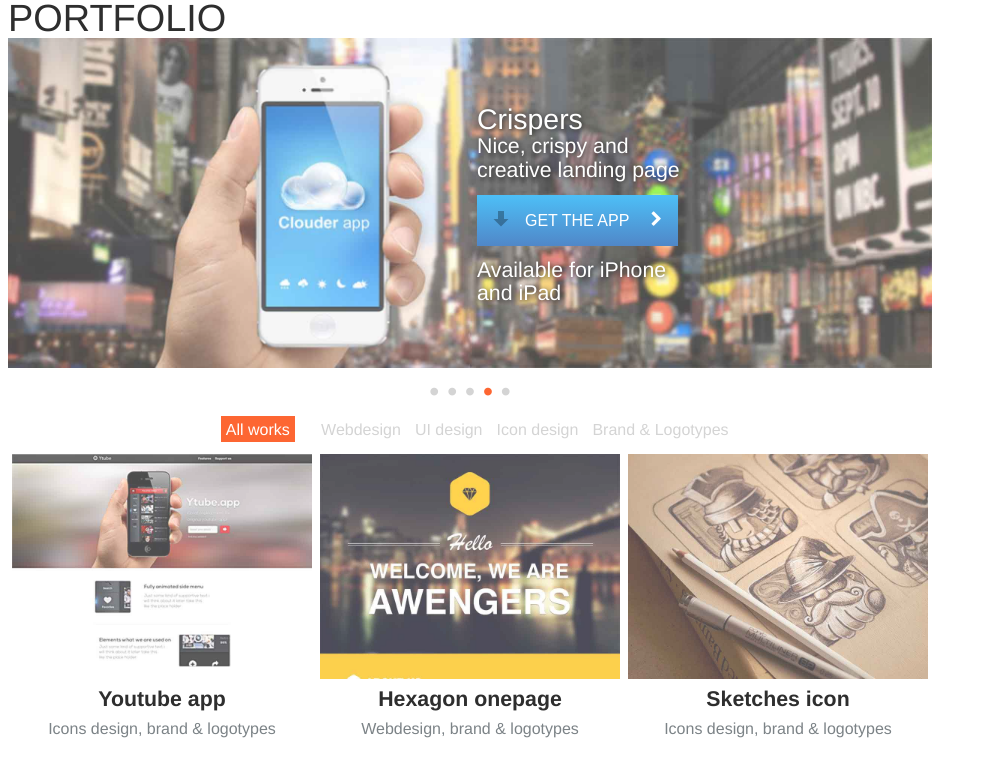
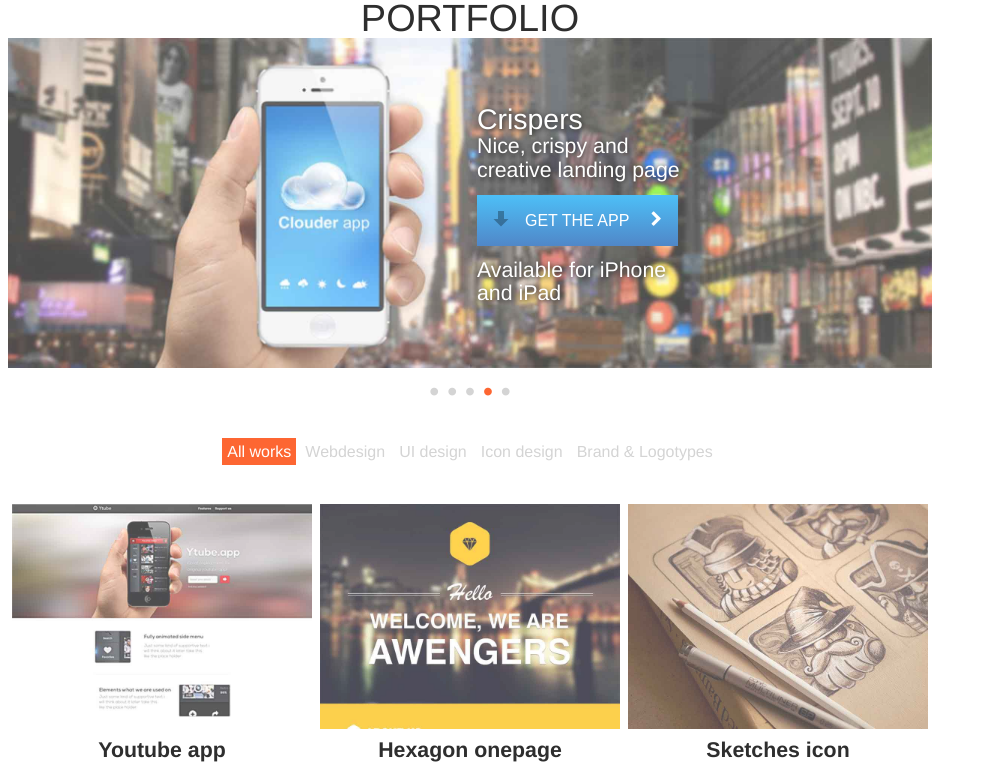
Before and after one commit to pstrum/avengers-home-page, a plain HTML site: page portfolio.html in a window 1280 px wide. Shown: the top 769 px of the page, without its empty margins (0-987 px from the left). Drawn offline with Linux system fonts and the light colour scheme; files whose address does not match are found by name.

Commit message:
adjust the portfolio layout
add a navigation menu below the slider and remove
"all works" as a header item.

```diff
--- a/css/style.css
+++ b/css/style.css
@@ -338,24 +338,33 @@
 */
 
 .portfolio-container {
+  display: flex;
+  flex-direction: column;
+  align-items: center;
   max-width: 940px;
   padding: 0 .5em;
 }
 
-.portfolio-section {
+/*.portfolio-section {
   display: flex;
   flex-direction: column;
   align-items: center;
 
-}
+}*/
 
 @media screen and (min-width: 50em) {
-  .portfolio-section {
+  /*.portfolio-section {
     flex-direction: row;
     flex-wrap: wrap;
     align-items: center;
     justify-content: space-around;
 
+  }*/
+  .portfolio-container {
+    flex-direction: row;
+    flex-wrap: wrap;
+    align-items: center;
+    justify-content: space-around;
   }
 }
 
@@ -398,9 +407,9 @@
 }
 
 .portfolio-slider-button {
-  background-image: linear-gradient(#4dbff7, #5087c8);
   padding: 1em 1em;
   margin: .8em 0;
+  background-image: linear-gradient(#4dbff7, #5087c8);
 }
 
 .portfolio-slider-button:hover {
@@ -428,39 +437,14 @@
   visibility: hidden;
 }
 
-.portfolio-section-header a {
-  text-decoration: none;
-  padding: .3em;
-}
-
-.portfolio-selected-category {
-  color: #fff;
-  background-color: #fd6632;
-}
-
-.portfolio-section-header,
-.portfolio-menu {
-  display: block;
-  margin-top: .5em;
-  margin-bottom: .5em;
-  font-size: 1.333rem;
-  text-align: center;
-}
-
-.portfolio-menu a {
-  text-decoration: none;
-  padding: .3em;
-  color: #d4d4d4;
-}
-
 @media screen and (min-width: 50em) {
-  .portfolio-section {
+/*  .portfolio-section {
     flex-direction: row;
     flex-wrap: wrap;
     align-items: center;
     justify-content: space-around;
 
-  }
+  }*/
 
   .portfolio-slider-caption {
     top: 20%;
@@ -489,21 +473,70 @@
   .slider-bullet-active:before {
     color: #fd6632;
   }
+}
 
-  .portfolio-section-header,
+
+
+/*
+PORTFOLIO NAVIGATION
+*/
+
+/*.portfolio-section-header a {
+  text-decoration: none;
+  padding: .3em;
+}*/
+
+[title="portfolio-categories"] li {
+  display: block;
+  margin-top: .9em;
+  margin-bottom: .5em;
+  text-align: center;
+}
+
+/*.portfolio-section-header,*/
+.portfolio-menu-item {
+  padding: .3em;
+  font-size: 1.333rem;
+  text-decoration: none;
+  color: #d4d4d4;
+}
+
+.portfolio-selected-category {
+  color: #fff;
+  background-color: #fd6632;
+}
+
+@media screen and (min-width: 50em) {
+
+ /* .portfolio-section-header,
   .portfolio-menu {
     display: inline-block;
     font-size: 1rem;
+  }*/
+
+  /*.portfolio-section-header {
+    margin-left: calc(30% - 75px);
+  }*/
+
+  /*[title="portfolio-categories"] {
+    margin-right: calc(66% - 422px);
+  }*/
+
+  [title="portfolio navigation"] {
+    display: flex;
+    flex-basis: 100%;
+    justify-content: center;
+    margin-top: 1em;
+    margin-bottom: 1.777em;
   }
 
-  .portfolio-section-header {
-    margin-left: calc(30% - 75px);
+  [title="portfolio-categories"] li {
+    display: inline-block;
   }
 
-  [title="portfolio-categories"] {
-    margin-right: calc(66% - 422px);
+  .portfolio-menu-item {
+    font-size: 1rem;
   }
-
 }
 
 
--- a/portfolio.html
+++ b/portfolio.html
@@ -14,8 +14,10 @@
     <link rel="stylesheet" href="css/style.css">
   </head>
   <body>
+
     <article class="portfolio-container">
       <h2>PORTFOLIO</h2>
+
       <div class="portfolio-slider">
         <figure class="portfolio-slider-figure">
           <img class="portfolio-slider-overlay" src="img/slider.jpg" width="940" height="336" alt="image advertising Crispers iphone app" title="Crispers/Clouders app">
@@ -35,14 +37,17 @@
         </ul>
       </div>
 
-      <section class="portfolio-section">
-        <h3 class="portfolio-section-header"><a class="portfolio-selected-category" href="">All works</a></h3>
-        <ul title="portfolio-categories" aria-hidden="true">
-          <li class="portfolio-menu"><a href="">Webdesign</a></li>
-          <li class="portfolio-menu"><a href="">UI design</a></li>
-          <li class="portfolio-menu"><a href="">Icon design</a></li>
-          <li class="portfolio-menu"><a href="">Brand &amp; Logotypes</a></li>
+      <!-- <section class="portfolio-section"> -->
+        <!-- <h3 class="portfolio-section-header"><a class="portfolio-selected-category" href="">All works</a></h3> -->
+      <nav title="portfolio navigation">
+        <ul title="portfolio-categories">
+          <li><a class="portfolio-menu-item portfolio-selected-category" href="">All works</a></li>
+          <li><a class="portfolio-menu-item" href="">Webdesign</a></li>
+          <li><a class="portfolio-menu-item" href="">UI design</a></li>
+          <li><a class="portfolio-menu-item" href="">Icon design</a></li>
+          <li><a class="portfolio-menu-item" href="">Brand &amp; Logotypes</a></li>
         </ul>
+      </nav>
 
       <figure class="portfolio-item">
         <a class="portfolio-link-hover" href=""><img class="portfolio-opacity" src="img/ytube-app.jpg" alt="Image of Youtube app on a handheld device" title="Youtube app image"></a>
@@ -60,7 +65,6 @@
         </figcaption>
       </figure>
 
-
       <figure class="portfolio-item">
         <a class="portfolio-link-hover" href=""><img class="portfolio-opacity" src="img/sketches.jpg" alt="Image of drawing tools and sketches of fantasy characters" title="Fantasy character sketches"></a>
         <figcaption>
@@ -68,7 +72,6 @@
           <p class="portfolio-category">Icons design, brand &amp; logotypes</p>
         </figcaption>
       </figure>
-
 
       <figure class="portfolio-item">
         <a class="portfolio-link-hover" href=""><img class="portfolio-opacity" src="img/logotypes.jpg" alt="Image of logotypes on screen" title="Logotypes"></a>
@@ -78,7 +81,6 @@
         </figcaption>
       </figure>
 
-
       <figure class="portfolio-item">
         <a class="portfolio-link-hover" href=""><img class="portfolio-opacity" src="img/flight.jpg" alt="Image of app screen with points displayed" title="Points screen"></a>
         <figcaption>
@@ -86,7 +88,6 @@
           <p class="portfolio-category">Webdesign, brand &amp; logotypes</p>
         </figcaption>
       </figure>
-
 
       <figure class="portfolio-item">
         <a class="portfolio-link-hover" href=""><img class="portfolio-opacity" src="img/ytube-app.jpg" alt="Image of Youtube app on a handheld device" title="Youtube app image"></a>
@@ -96,7 +97,6 @@
         </figcaption>
       </figure>
 
-
       <figure class="portfolio-item">
         <a class="portfolio-link-hover" href=""><img class="portfolio-opacity" src="img/management.jpg" alt="Image of app screen for claim management" title="Claim management screen"></a>
         <figcaption>
@@ -104,7 +104,6 @@
           <p class="portfolio-category">UI design, brand &amp; logotypes</p>
         </figcaption>
       </figure>
-
 
       <figure class="portfolio-item">
         <a class="portfolio-link-hover" href=""><img class="portfolio-opacity" src="img/korean.jpg" alt="Image of recipe app screen for korean bulgogi beef" title="Korean beef recipe screen"></a>
@@ -114,7 +113,6 @@
         </figcaption>
       </figure>
 
-
       <figure class="portfolio-item">
         <a class="portfolio-link-hover" href=""><img class="portfolio-opacity" src="img/facebook-thumb.jpg" alt="Image of Facebook like and dislike thumb icons" title="Facebook thumbs"></a>
         <figcaption>
@@ -122,14 +120,7 @@
           <p class="portfolio-category">Icons design, brand &amp; logotypes</p>
         </figcaption>
       </figure>
-      </section>
-      <!-- <ul class="portfolio-slider-dots" aria-hidden="true">
-        <li class="slider-dot">.</li>
-        <li class="slider-dot"></li>
-        <li class="slider-dot"></li>
-        <li class="slider-dot"></li>
-        <li class="slider-dot"></li>
-      </ul> -->
+      <!-- </section> -->
 
     </article>
   </body>
```
Lines whose indentation alone changed are shown as unchanged.
